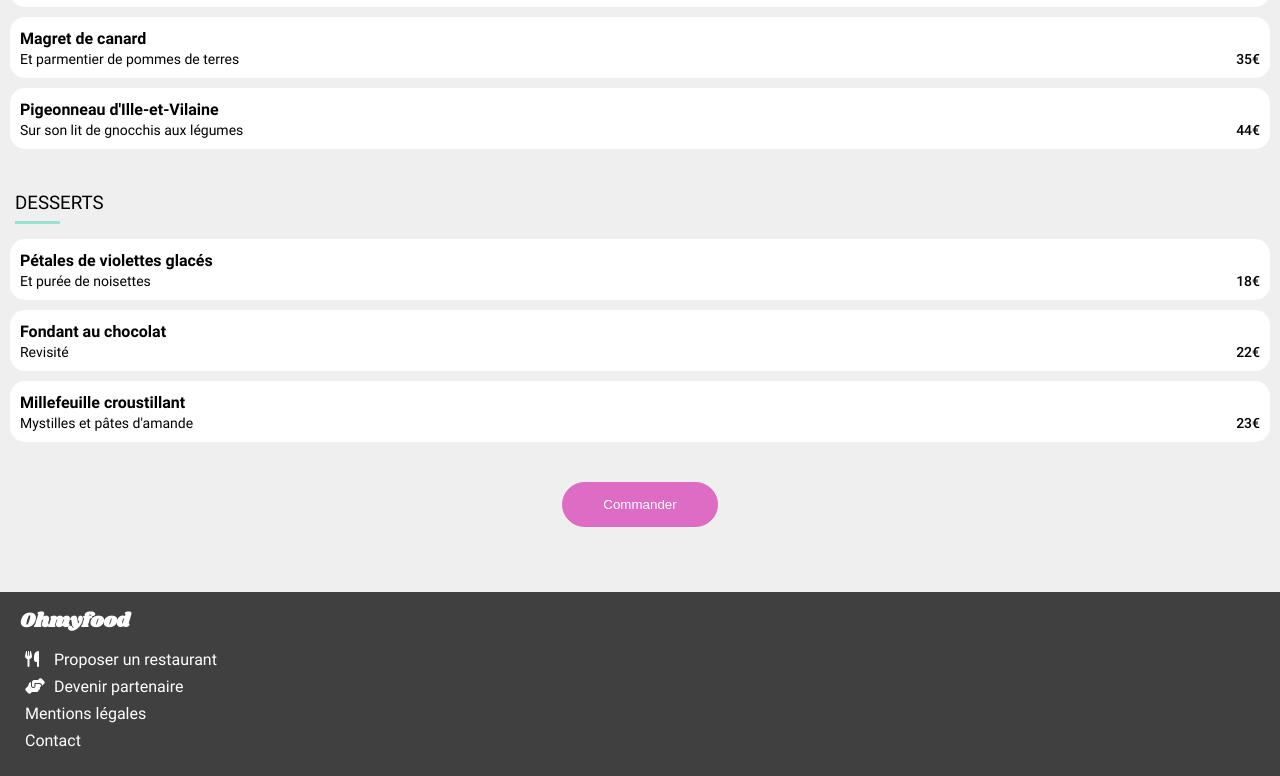
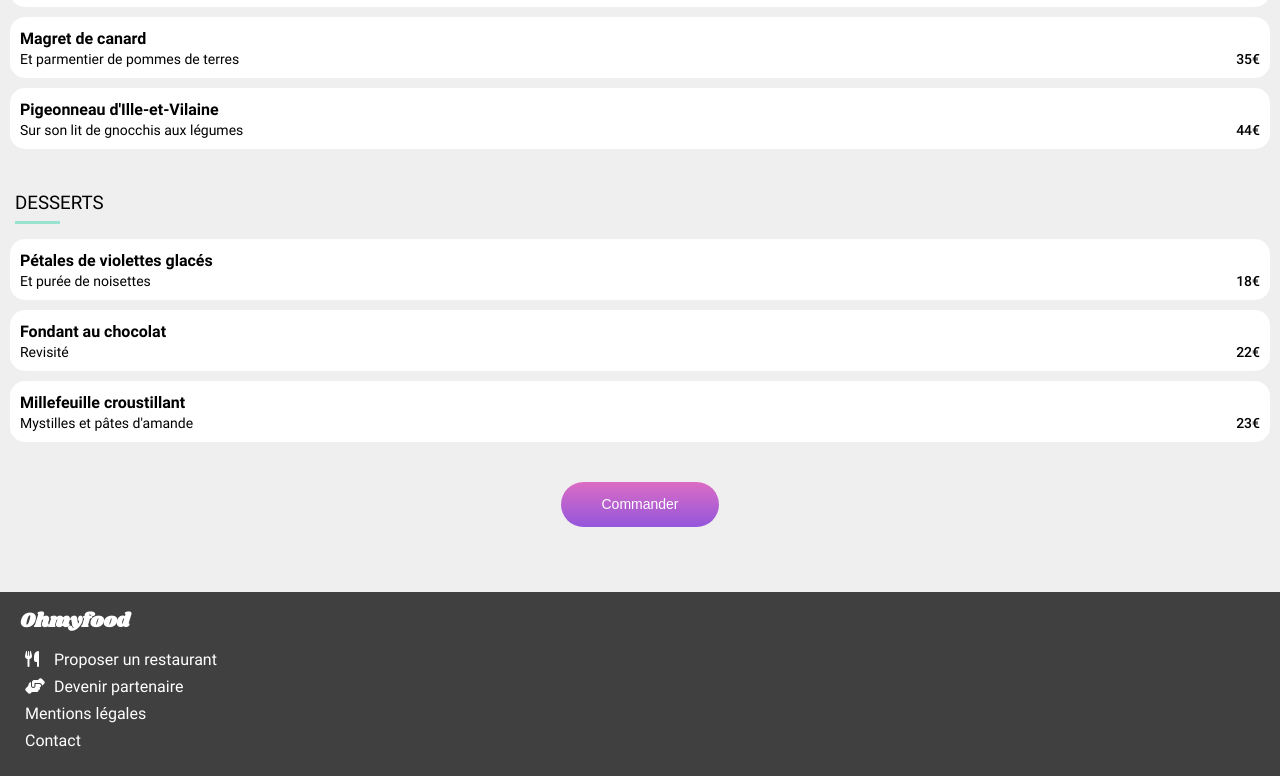
Before and after one commit to SGdevWeb/Ohmyfood-OC, a website: page a-la-francaise.html in a window 1280 px wide. Shown: the part 731-1507 px from the top of the page. Drawn offline with Linux system fonts and the light colour scheme.

Commit message:
Ajout du dégradé sur les boutons

```diff
--- a/a-la-francaise.html
+++ b/a-la-francaise.html
@@ -110,7 +110,7 @@
             </div>
 
             <div class="btn-order">
-                <button>Commander</button>
+                <button class="btn">Commander</button>
             </div>
         </section>
 
--- a/sass/main.scss
+++ b/sass/main.scss
@@ -106,7 +106,7 @@ header {
 /* SECTION 2 EXPLORE */
 
 .explore {
-    background-color: rgb(240, 240, 240);
+    background-color: rgb(230, 230, 230);
     margin: 0;
     padding: 10px;
     text-align: center;
@@ -115,12 +115,21 @@ header {
         margin-left: 20px;
         margin-right: 20px;
     }
-    button {
+    p {
         margin-bottom: 30px;
-        border-radius: 25px;
-        height: 45px;
-        background-color: #dc6cc4;
     }
+}
+
+.btn {
+    margin-bottom: 30px;
+    border-radius: 25px;
+    height: 45px;
+    padding-left: 20px;
+    padding-right: 20px;
+    font-size: 14px;
+    color: #FFF;
+    background: linear-gradient(#dc6cc4, #9356DC);
+    border: none;
 }
 
 /* SECTION 3 STEPS */
@@ -361,13 +370,7 @@ h2 {
     display: flex;
     justify-content: center;
     margin-top: 40px;
-    button {
-        margin-bottom: 30px;
-        border-radius: 25px;
-        height: 45px;
-        background-color: #dc6cc4;
-        border: 1px solid #dc6cc4;
-        color: #FFF;
+    .btn {
         padding-left: 40px;
         padding-right: 40px;
     }
```
Also changed, not shown: index.html (+1 -1 lines), la-note-enchantee.html (+1 -1 lines), la-palette-du-gout.html (+1 -1 lines), le-delice-des-sens.html (+1 -1 lines), public/css/style.css, 1 other file.
